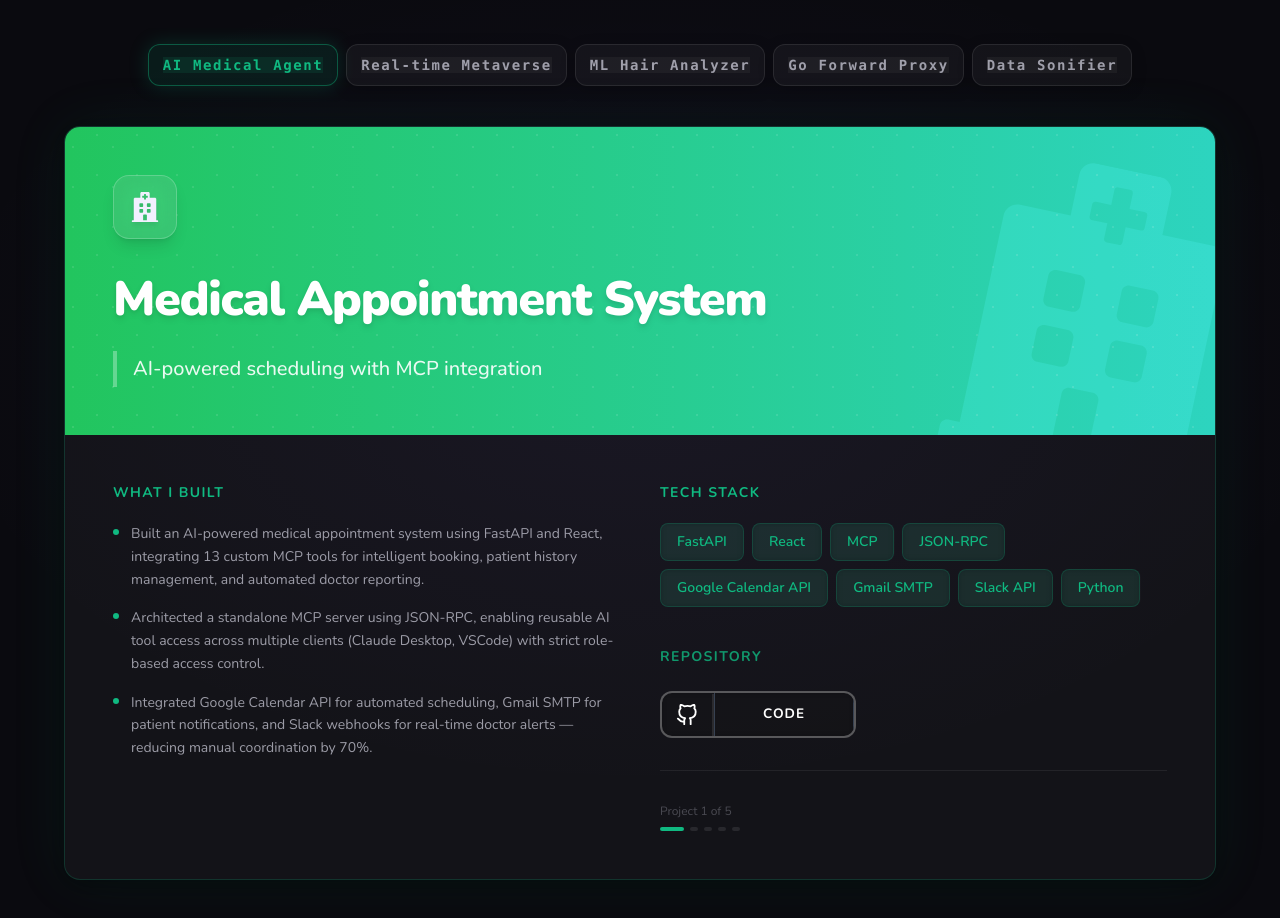
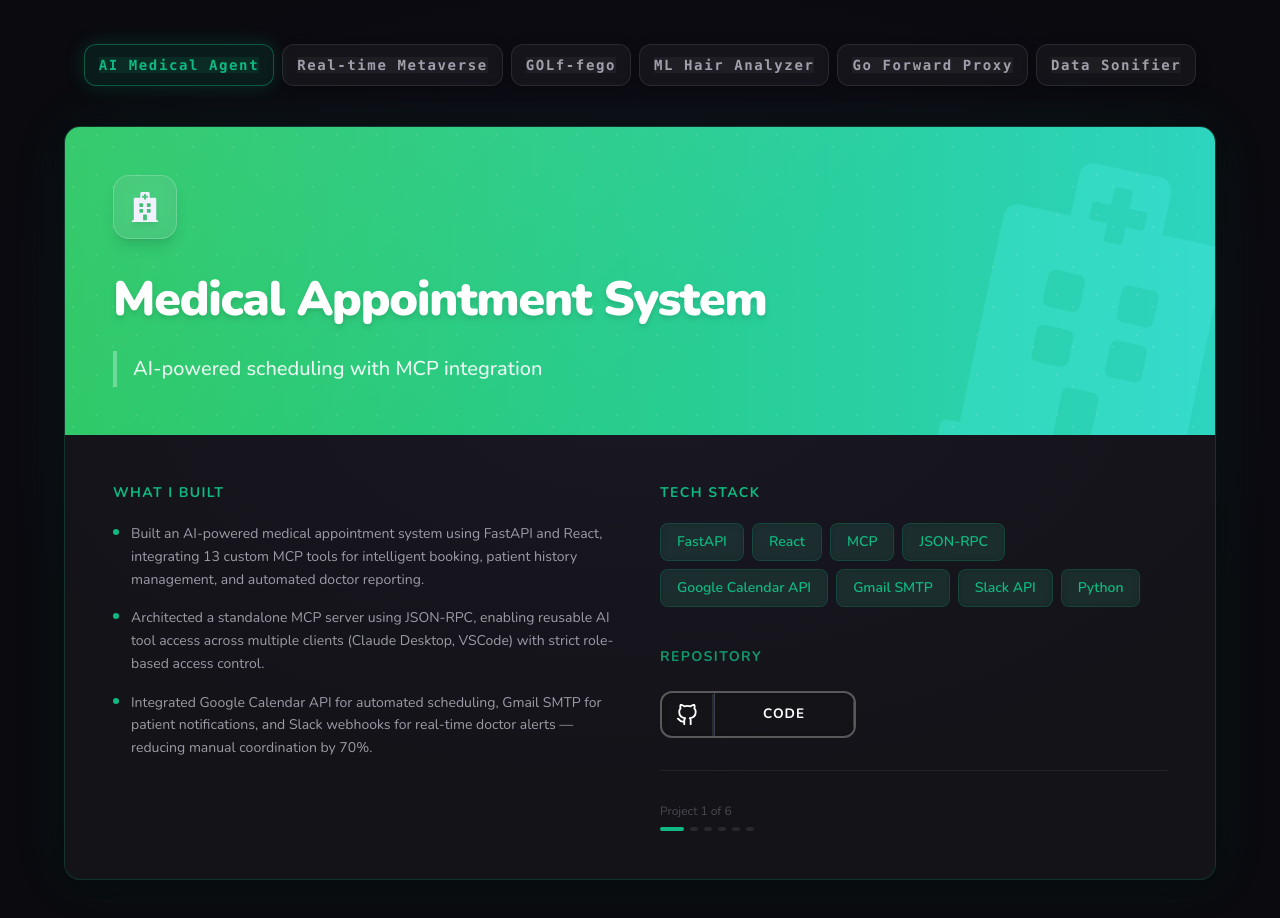
Before and after one commit to genosis18m/genosis18m.github.io, a Next.js app: page / in a window 1280 px wide. Shown: the part 1980-2898 px from the top of the page. Built offline with nearby package versions, Linux system fonts and the light colour scheme.

Commit message:
added golf-fego project

```diff
--- a/components/ProjectsSection.tsx
+++ b/components/ProjectsSection.tsx
@@ -1,7 +1,7 @@
 'use client'
 
 import { useState } from 'react'
-import { FiGithub, FiExternalLink, FiGlobe, FiShield, FiHeart, FiMusic } from 'react-icons/fi'
+import { FiGithub, FiGlobe } from 'react-icons/fi'
 import { FaServer, FaCamera, FaHospital, FaWaveSquare, FaSpaceShuttle } from 'react-icons/fa'
 
 interface Project {
@@ -16,6 +16,10 @@ interface Project {
   github: string
   live?: string
   accentColor: string
+  emoji?: string
+  headerPattern?: string
+  headerPatternSize?: string
+  headerGlow?: string
 }
 
 const projects: Project[] = [
@@ -50,7 +54,34 @@ const projects: Project[] = [
     color: 'from-blue-600 to-cyan-500',
     accentColor: '#3B82F6',
     github: 'https://github.com/genosis18m/Metaverse_go',
-    live: 'https://metaverse-frontend-production-3803.up.railway.app/',
+    live: 'https://go-metaverse.vercel.app/',
+  },
+  {
+    id: 'golf-fego',
+    title: 'Golf Charity Draw Platform',
+    shortTitle: 'GOLf-fego',
+    icon: (
+      <span aria-hidden="true" className="inline-block leading-none">
+        ⛳
+      </span>
+    ),
+    tagline: 'Subscription-powered charity draws with member and admin workflows',
+    description: [
+      'Built a full-stack web application using Next.js 16, React 19, TypeScript, Tailwind CSS, Supabase, Stripe, and Vercel, delivering responsive public pages, user onboarding, a member dashboard, and an admin portal with authentication and role-based access control.',
+      'Implemented REST API routes, Supabase database and storage integration, Stripe subscription billing and webhook handling, score tracking, charity selection, and profile management for a production-ready member experience.',
+      'Designed a custom prize-draw workflow that enabled end-to-end subscription and draw management across the public site, protected dashboard flows, and operational admin tooling.',
+    ],
+    tech: ['Next.js 16', 'React 19', 'TypeScript', 'Tailwind CSS', 'Supabase', 'Stripe', 'Vercel'],
+    color: 'from-emerald-600 via-lime-500 to-teal-500',
+    accentColor: '#84CC16',
+    github: 'https://github.com/genosis18m/golf-subscription-charity-platform',
+    live: 'https://golf-subscription-charity-platform.vercel.app/',
+    emoji: '🏌️',
+    headerPattern:
+      'radial-gradient(circle at 18% 28%, rgba(255,255,255,0.28) 0 2px, transparent 2.5px), radial-gradient(circle at 76% 20%, rgba(255,255,255,0.22) 0 2px, transparent 2.5px), linear-gradient(135deg, rgba(255,255,255,0.08) 25%, transparent 25%, transparent 50%, rgba(255,255,255,0.08) 50%, rgba(255,255,255,0.08) 75%, transparent 75%, transparent)',
+    headerPatternSize: '34px 34px, 42px 42px, 110px 110px',
+    headerGlow:
+      'radial-gradient(circle at 15% 20%, rgba(255,255,255,0.28), transparent 34%), radial-gradient(circle at 85% 78%, rgba(132,204,22,0.28), transparent 40%)',
   },
   {
     id: 'hair',
@@ -107,6 +138,13 @@ export default function ProjectsSection() {
   const [activeTab, setActiveTab] = useState(projects[0].id)
 
   const active = projects.find((p) => p.id === activeTab)!
+  const headerPattern =
+    active.headerPattern ??
+    'radial-gradient(circle at 20% 50%, rgba(255,255,255,0.9) 1px, transparent 1px), radial-gradient(circle at 80% 20%, rgba(255,255,255,0.85) 1px, transparent 1px)'
+  const headerPatternSize = active.headerPatternSize ?? '40px 40px'
+  const headerGlow =
+    active.headerGlow ??
+    'linear-gradient(135deg, rgba(255,255,255,0.12), transparent 60%)'
 
   return (
     <section id="projects" className="py-24 relative" style={{ background: 'var(--bg-section)' }}>
@@ -182,12 +220,16 @@ export default function ProjectsSection() {
           <div
             className={`bg-gradient-to-r ${active.color} p-5 sm:p-8 md:p-12 relative overflow-hidden`}
           >
+            <div
+              className="absolute inset-0 opacity-80"
+              style={{ backgroundImage: headerGlow }}
+            />
             {/* Background pattern */}
             <div
               className="absolute inset-0 opacity-10"
               style={{
-                backgroundImage: `radial-gradient(circle at 20% 50%, white 1px, transparent 1px), radial-gradient(circle at 80% 20%, white 1px, transparent 1px)`,
-                backgroundSize: '40px 40px',
+                backgroundImage: headerPattern,
+                backgroundSize: headerPatternSize,
               }}
             />
             {/* Giant Watermark Icon */}
@@ -196,6 +238,12 @@ export default function ProjectsSection() {
             </div>
 
             <div className="relative z-10 flex flex-col justify-start gap-2">
+              {active.emoji && (
+                <div className="mb-2 inline-flex w-fit items-center gap-2 rounded-full border border-white/20 bg-white/10 px-3 py-1 text-sm font-semibold text-white/95 backdrop-blur-md shadow-lg">
+                  <span aria-hidden="true">{active.emoji}</span>
+                  <span>Featured Build</span>
+                </div>
+              )}
               <div className="w-16 h-16 rounded-2xl bg-white/10 backdrop-blur-md flex items-center justify-center text-3xl shadow-lg border border-white/20 mb-4 drop-shadow-md">
                 {active.icon}
               </div>
```
Also changed, not shown: 1 other file (tests, documents, lock files or other folders).
